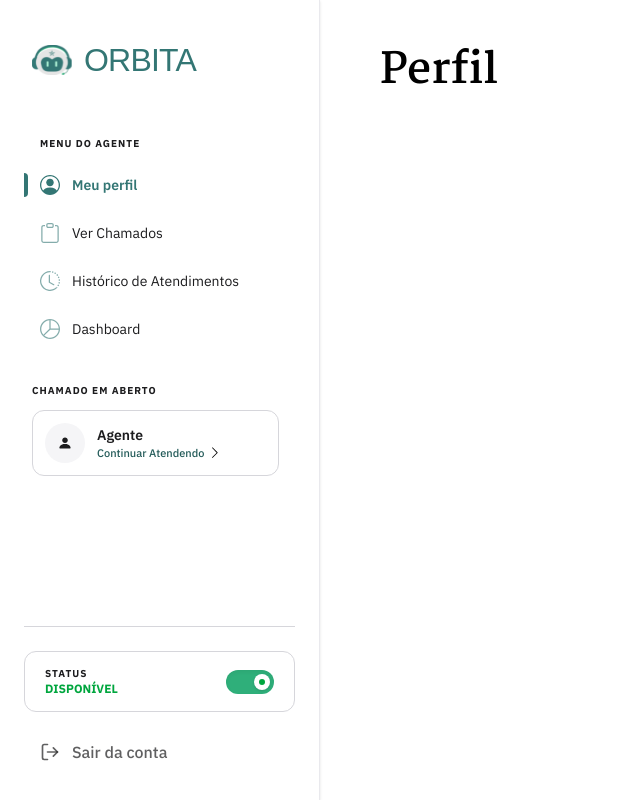
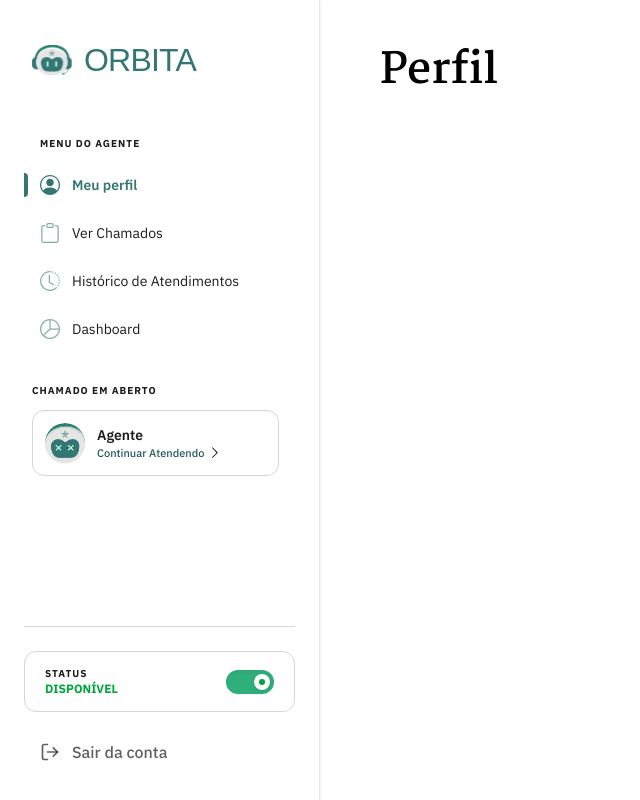
Before and after one commit to CodeDontBlow/pro4tech-frontend, a Next.js app: page /profile in a window 1280 px wide. Shown: the whole page, without its empty margins (0-640 px from the left). Built offline with nearby package versions, Linux system fonts and the light colour scheme.

Commit message:
Imagens no chat

```diff
--- a/app/(agent)/chat/components/speechbubble/speechbubble.tsx
+++ b/app/(agent)/chat/components/speechbubble/speechbubble.tsx
@@ -12,6 +12,7 @@ export default function Speechbubble ({sender=true, date, message}: Speechbubble
     const messageTime = `${hours.toString().padStart(2, '0')}:${minutes.toString().padStart(2, '0')}`
 
     return (
+        <div className={`flex items-end gap-2.5 ${sender ? 'self-end' : 'self-start flex-row-reverse'}`}>
             <div className={`${styles.bubbleContainer} label-1 shadow-sm ${sender ? styles.sender : styles.receiver}`}>
 
                 <p className="break-words min-w-0 whitespace-pre-wrap">{message}</p>
@@ -21,6 +22,11 @@ export default function Speechbubble ({sender=true, date, message}: Speechbubble
                 </p>
 
                 <span className={`${styles.triangle} shadow-sm`}></span>
+
+            </div>
+            <div className='h-7 border-1 img-wrapper'>
+                <img src='orbi/orbi-dead.png' />
+            </div>
         </div>
     )
 }
--- a/app/(agent)/chat/page.tsx
+++ b/app/(agent)/chat/page.tsx
@@ -224,9 +224,17 @@ export default function Page() {
     return (
         <div className="h-screen flex flex-col items-center  bg-white-base relative">
             <header className="bg-white-500 w-full p-4 flex justify-between shadow-sm/15 z-1">
-                <h4 className='text-1 align-middle flex items-center'>
-                    {ticket?.client?.name ?? "Cliente"}
-                </h4>
+                <div className="flex justify-center items-center gap-3">
+
+                    <div className='h-10 img-wrapper'>
+                        <img src='orbi/orbi-dead.png' />
+                    </div>
+
+                    <h4 className='text-1 align-middle flex items-center'>
+                        {ticket?.client?.name ?? "Cliente"}
+                    </h4>
+
+                </div>
 
                 <div className="flex gap-1.5">
                     <Button
@@ -259,8 +267,14 @@ export default function Page() {
             </Modal>
 
             <section className="w-full flex-1 overflow-y-auto overflow-x-hidden flex justify-center z-0">
-                <section className="px-2 py-6 flex flex-col gap-1.5 max-w-3xl w-full">
-                    <div>
+                <section className="px-5 py-6 flex flex-col gap-1.5 max-w-4xl w-full">
+
+
+
+                    <div className="flex flex-col items-center">
+                        <div className='img-wrapper w-50 mb-3 border-3'>
+                            <img src='orbi/orbi-dead.png' />
+                        </div>
                         <h6 className="label-2">
                             Você está atendendo
                         </h6>
--- a/app/components/layout/sidebarAgent.tsx
+++ b/app/components/layout/sidebarAgent.tsx
@@ -102,11 +102,10 @@ export function SidebarAgent({ client }: SidebarAgentProps) {
               Chamado em aberto
             </p>
             <div className="flex gap-3 bg-white-300 p-3 rounded-xl items-center cursor-pointer border border-white-700 transition-all duration-200 hover:shadow-md hover:scale-[1.02] group">
-              <div className="bg-white-base p-1 rounded-full overflow-hidden w-10 h-10 flex-shrink-0">
+              <div className="img-wrapper overflow-hidden w-10 h-10 flex-shrink-0">
                 <img
-                  src={client.avatarUrl || "/icons/personFill.svg"}
+                  src={client.avatarUrl || "orbi/orbi-dead.png"}
                   alt="Foto do Cliente"
-                  className="w-full h-full object-cover"
                 />
               </div>
 
@@ -147,7 +146,7 @@ export function SidebarAgent({ client }: SidebarAgentProps) {
               onClick={() => setIsStatusActive(!isStatusActive)}
               className="relative cursor-pointer w-12 h-6 rounded-full transition-colors duration-300 focus:outline-none shadow-inner"
               style={{
-                backgroundColor: isStatusActive ? "#2FAF7A" : "#D6D6DB",
+                backgroundColor: isStatusActive ? "var(--green-base)" : "var(--white-700)",
               }}
             >
               <div
--- a/app/globals.css
+++ b/app/globals.css
@@ -202,6 +202,23 @@ body {
   color: var(--white-300)
 }
 
+.img-wrapper{
+  aspect-ratio: 1 / 1 !important;
+  background-color: var(--white-700);
+  border-radius: 100%;
+  display: flex;
+  justify-content: center;
+  align-items: center;
+  border-color: var(--white-700);
+
+  & > img{
+    width: 100%;
+    height: 100%;
+    object-fit: cover;
+    border-radius: 100%;
+  }
+}
+
 
 /* FEATURES
 .features-content {
```
Also changed, not shown: app/(agent)/chat/components/speechbubble/speechbubble.module.css (+2 -35 lines). Lines whose indentation alone changed are shown as unchanged.
